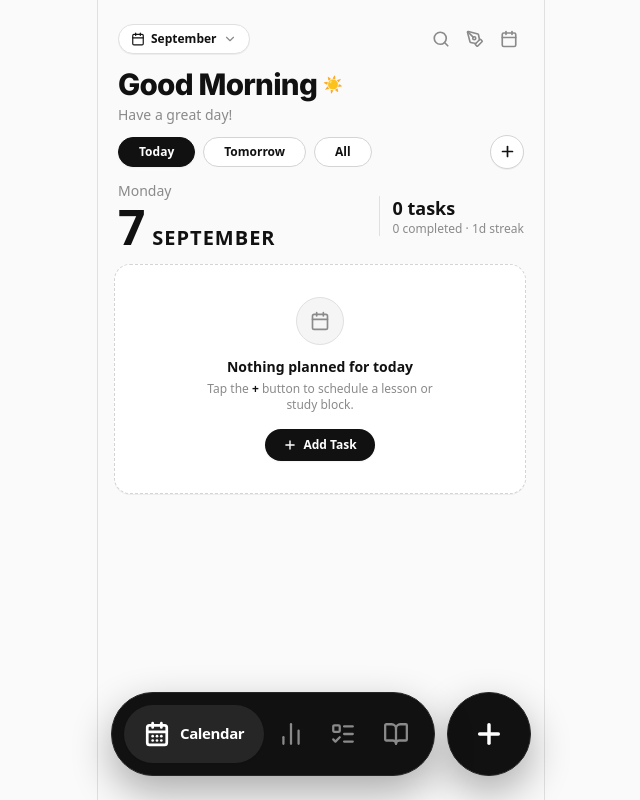
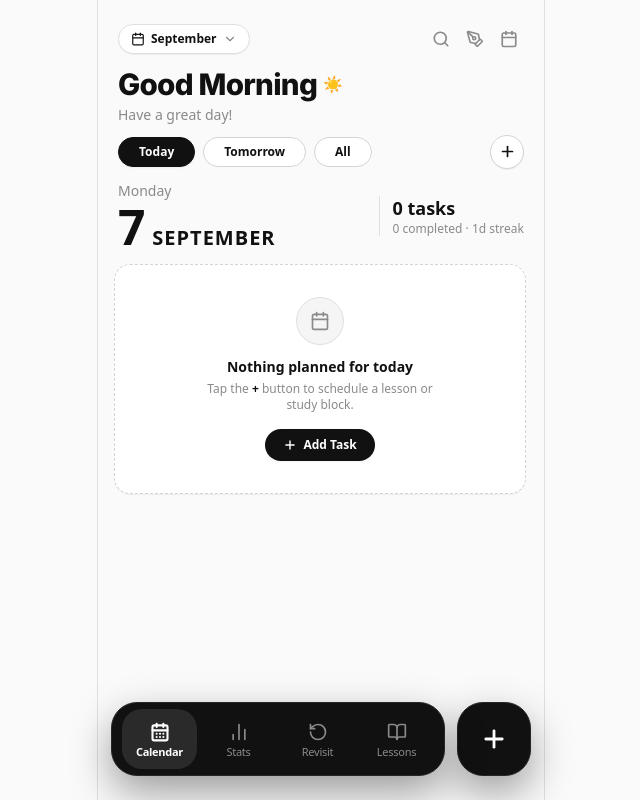
Before and after one commit to Harindu12/A-L-Study-Tracker, a React (Vite) app: page / in a window 1280 px wide. Shown: the whole page, without its empty margins (319-959 px from the left). Built offline with nearby package versions, Linux system fonts and the light colour scheme.

Commit message:
feat(ui): update bottom navigation design
Update navigation icon to RotateCcw, refine layout dimensions, and apply a new squircle-inspired corner radius for better aesthetic consistency.

```diff
--- a/src/components/BottomNav.tsx
+++ b/src/components/BottomNav.tsx
@@ -1,5 +1,5 @@
 import React from 'react';
-import { CalendarDays, BarChart2, ListTodo, BookOpen, Plus } from 'lucide-react';
+import { CalendarDays, BarChart2, RotateCcw, BookOpen, Plus } from 'lucide-react';
 import { useNavigation, Tab } from '../navigation';
 
 interface TabItem {
@@ -11,7 +11,7 @@ interface TabItem {
 const TABS: TabItem[] = [
   { id: 'calendar', label: 'Calendar', icon: CalendarDays },
   { id: 'stats', label: 'Stats', icon: BarChart2 },
-  { id: 'revisit', label: 'Revisit', icon: ListTodo },
+  { id: 'revisit', label: 'Revisit', icon: RotateCcw },
   { id: 'lessons', label: 'Lessons', icon: BookOpen },
 ];
 
@@ -50,14 +50,14 @@ export const BottomNav: React.FC = () => {
   return (
     <div
       id="bottom-navigation-cluster"
-      className="fixed bottom-5 sm:bottom-6 left-0 right-0 z-40 pointer-events-none flex justify-center px-3.5 sm:px-4"
+      className="fixed bottom-4 sm:bottom-6 left-0 right-0 z-40 pointer-events-none flex justify-center px-3.5 sm:px-4"
     >
       <div className="w-full max-w-[420px] flex items-center gap-2.5 sm:gap-3 pointer-events-auto">
-        {/* Main Dark Nav Pill */}
+        {/* Main Nav Bar containing 4 items (Matching squircle shape of highlight) */}
         <nav
           id="main-nav-pill"
           aria-label="Main Navigation"
-          className="flex-1 bg-[#111111] border border-[#262626] rounded-full h-[78px] sm:h-[84px] p-2.5 sm:p-3 flex items-center justify-between shadow-[0_16px_40px_rgba(0,0,0,0.32)] backdrop-blur-md"
+          className="flex-1 bg-[#111111] border border-[#262626] rounded-[26px] h-[70px] sm:h-[74px] px-2 py-1.5 flex items-center justify-between shadow-[0_16px_40px_rgba(0,0,0,0.38)] backdrop-blur-xl"
         >
           {TABS.map((item) => {
             const isActive = tab === item.id;
@@ -71,39 +71,46 @@ export const BottomNav: React.FC = () => {
                 onClick={() => setTab(item.id)}
                 aria-label={item.label}
                 aria-current={isActive ? 'page' : undefined}
-                className={`relative flex items-center justify-center transition-all duration-200 cursor-pointer select-none ${
-                  isActive
-                    ? 'bg-[#262626] text-[#FFFFFF] rounded-full px-4 sm:px-5 h-full shadow-xs'
-                    : 'flex-1 text-[#8A8A8A] hover:text-[#FFFFFF] h-full px-2.5 sm:px-3 rounded-full active:scale-95'
-                }`}
+                className="flex-1 flex items-center justify-center h-full transition-all duration-150 cursor-pointer select-none group focus:outline-none active:scale-95 px-0.5"
               >
-                <div className="flex items-center gap-2 sm:gap-2.5">
+                {/* Active Highlight Container: Highlights BOTH the icon and the text */}
+                <div
+                  className={`w-full max-w-[74px] sm:max-w-[78px] h-[56px] sm:h-[60px] rounded-[20px] flex flex-col items-center justify-center gap-1 transition-all duration-200 ${
+                    isActive
+                      ? 'bg-[#2A2A2A] text-[#FFFFFF] shadow-2xs'
+                      : 'text-[#8A8A8A] group-hover:bg-[#1A1A1A] group-hover:text-[#FFFFFF]'
+                  }`}
+                >
                   <Icon
-                    size={26}
-                    strokeWidth={isActive ? 2.5 : 2.1}
-                    className={`transition-colors ${isActive ? 'text-[#FFFFFF]' : 'text-[#8A8A8A] group-hover:text-[#FFFFFF]'}`}
+                    size={20}
+                    strokeWidth={isActive ? 2.5 : 2}
+                    className="transition-colors"
                   />
-                  {isActive && (
-                    <span className="font-bold text-sm sm:text-[15px] tracking-tight text-[#FFFFFF] whitespace-nowrap">
-                      {item.label}
-                    </span>
-                  )}
+                  <span
+                    className={`text-[11px] font-sans tracking-tight text-center leading-none transition-colors ${
+                      isActive
+                        ? 'text-[#FFFFFF] font-bold'
+                        : 'text-[#8A8A8A] font-medium group-hover:text-[#FFFFFF]'
+                    }`}
+                  >
+                    {item.label}
+                  </span>
                 </div>
               </button>
             );
           })}
         </nav>
 
-        {/* Floating Accent Circular Button: aligned height, positioned outside/right of nav pill */}
+        {/* Floating Quick Action Button: Matching squircle shape of the bar and highlight */}
         <button
           id="floating-quick-action-btn"
           type="button"
           onClick={handleQuickAction}
           title={getQuickActionTitle()}
           aria-label={getQuickActionTitle()}
-          className="h-[78px] w-[78px] sm:h-[84px] sm:w-[84px] rounded-full aspect-square flex-shrink-0 flex items-center justify-center bg-[#111111] text-[#FFFFFF] border border-[#262626] shadow-[0_16px_40px_rgba(0,0,0,0.32)] hover:bg-[#262626] hover:scale-105 active:scale-95 transition-all duration-150 cursor-pointer focus:outline-none focus:ring-2 focus:ring-[#111111]/30"
+          className="h-[70px] w-[70px] sm:h-[74px] sm:w-[74px] rounded-[26px] aspect-square flex-shrink-0 flex items-center justify-center bg-[#111111] text-[#FFFFFF] border border-[#262626] shadow-[0_16px_40px_rgba(0,0,0,0.38)] hover:bg-[#1F1F1F] hover:scale-[1.03] active:scale-95 transition-all duration-150 cursor-pointer focus:outline-none focus:ring-2 focus:ring-[#111111]/30"
         >
-          <Plus size={32} strokeWidth={2.6} />
+          <Plus size={28} strokeWidth={2.4} />
         </button>
       </div>
     </div>
```
